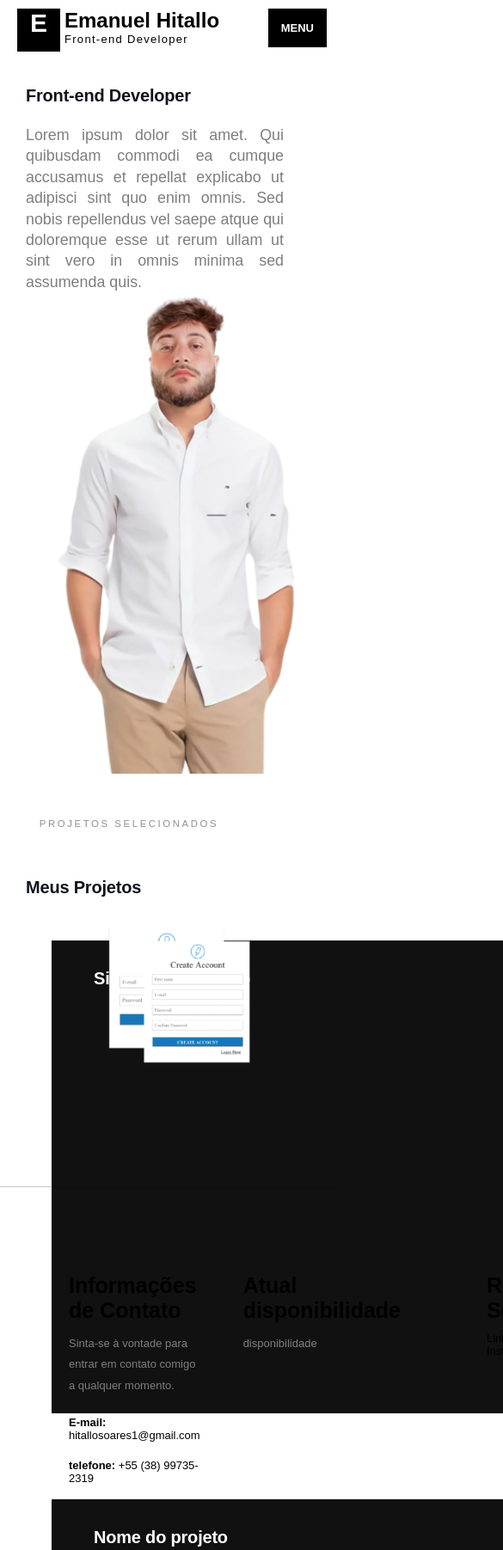
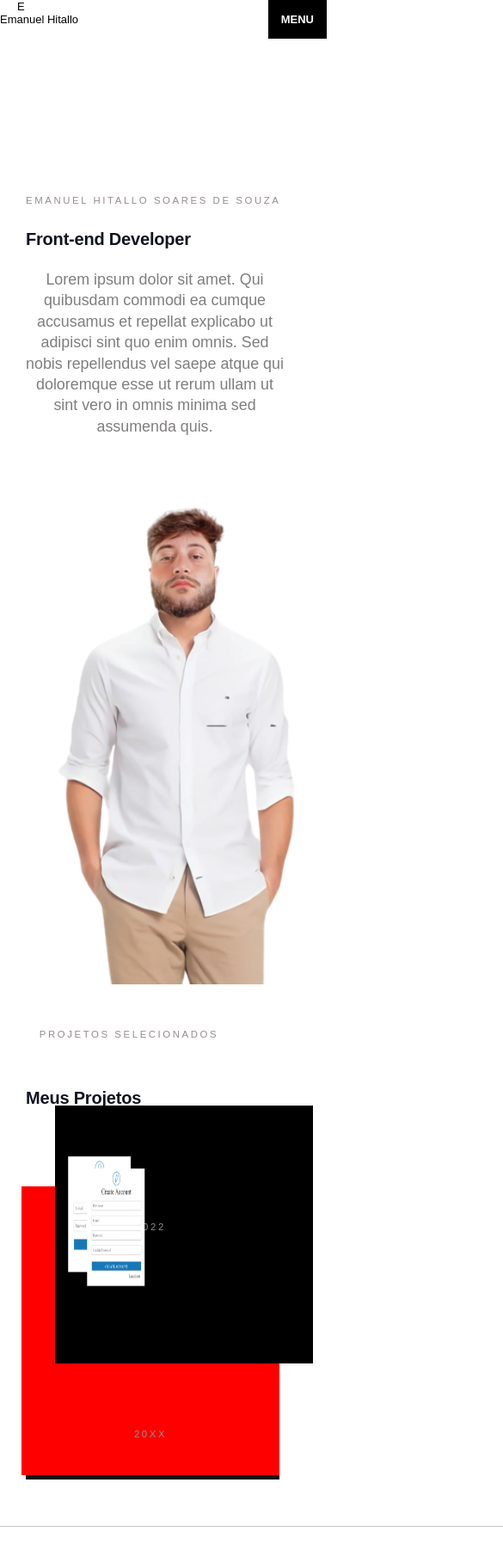
Before and after one commit to Emanuel0001/meu-portifolio, a website: page public/index.html in a window 390 px wide. Shown: the top 1803 px of the page at 86% size, 585 px wide, since content can reach past the window. Drawn offline with Linux system fonts and the light colour scheme.

Commit message:
Update style.css

```diff
--- a/public/css/style.css
+++ b/public/css/style.css
@@ -10,17 +10,27 @@
 
 @media only screen and (max-width: 500px) {
   h1 {
-    margin-top: -70px;
+    margin-top: -300px;
     font-size: 20px;
+  }
+
+  #bloco-de-texto {
+    width: 300px;
+    display: block;
   }
 
   body {
     display: block;
   }
 
-  h5 {
-    color: rgb(151, 140, 140);
-    display: none;
+  p {
+    display: block;
+    width: 300px;
+  }
+
+  .logotipo {
+    font-size: small;
+
   }
 
   #tituloProjetos {
@@ -28,7 +38,7 @@
     display: block;
   }
 
-  #menu {
+  .menu {
     width: 100%;
     position: fixed;
     z-index: 1;
@@ -36,8 +46,8 @@
 
   #minha-imagem {
     height: 200px;
-    margin-top: -250px;
     position: relative;
+    margin-top: -50px;
     margin-bottom: 50px;
     left: 40px;
   }
@@ -47,14 +57,12 @@
   }
 
   #meu-resumo {
-    display: block;
-    width: 300px;
-    margin-right: 30%;
-    text-align: justify;
+    margin-right: 10%;
+    text-align: center;
   }
 
   #bloco-de-texto {
-    margin-top: 0px;
+    margin-top: -100px;
     margin-left: 0;
     text-align: justify;
     margin-top: -600px;
@@ -74,8 +82,10 @@
     margin-left: -20px;
   }
 
-  #name-usuario {
-    font-size: 5px;
+  .name-usuario {
+    font-weight: 100;
+    width: 100px;
+    font-size: 100%;
   }
 
 
@@ -83,7 +93,7 @@
 
   #bloco2 {
     display: block;
-    width:  300px;
+    width: 300px;
   }
 
   #tituloProjetos {
@@ -97,13 +107,17 @@
     margin-bottom: 50px;
   }
 
+  #subtitulo-usuario {
+    display: none;
+  }
+
   #grid {
-    margin-left: 60px;
-    width: 30%;
-    height: 30%;
+    margin-left: 25px;
+    display: block;
+    margin-top: 50px;
+    text-align: start;
     margin-bottom: 100px;
     background-color: rgba(0, 0, 0, 0.932);
-
     transition: 0.3s;
   }
 
@@ -122,8 +136,10 @@
   }
 
   #imagem-card {
-    display: none;
+    height: 300px;
+    width: 300px;
   }
+
 
   #card-img {
     display: block;
@@ -133,7 +149,8 @@
   }
 
   #card-content {
-    padding: 3rem;
+    margin-top: -200px;
+    display: block;
   }
 
   #card-header {
@@ -151,6 +168,14 @@
 
   }
 
+  #card {
+    background-color: red;
+    width: 300px;
+    margin-left: -5px;
+    z-index: 1;
+    color: #ffffff;
+  }
+
   #card-btn {
     display: block;
     width: 100%;
@@ -161,9 +186,13 @@
 
   }
 
-
-
-
+  /*footer */
+  footer {
+    margin-top: 300px;
+    height: 500px;
+    display: block;
+    border-top: solid 1px rgb(199, 199, 199);
+  }
 }
 
 * {
@@ -198,6 +227,7 @@ ul {
 }
 
 #minha-imagem {
+  display: inline;
   height: 600px;
   float: right;
   animation: animacao;
@@ -209,7 +239,7 @@ ul {
 
 }
 
-#menu {
+.menu {
   width: 100%;
   height: 60px;
   float: right;
@@ -264,7 +294,7 @@ nav a {
 
 }
 
-#logotipo {
+.logotipo {
   background-color: #000000;
   color: #ffffff;
   width: 50px;
@@ -288,9 +318,9 @@ nav a {
   margin-left: 20px;
 }
 
-#name-usuario {
+.name-usuario {
   font-weight: 900;
-  font-size: 24px;
+  font-size: 170%;
   margin-left: 55px;
 }
 
@@ -330,6 +360,7 @@ p {
 }
 
 h1 {
+  display: inline;
   font-family: "Helvetica Now Display DW", sans-serif;
   font-weight: 800;
   letter-spacing: -.01em;
@@ -337,6 +368,7 @@ h1 {
 }
 
 h5 {
+  display: inline;
   color: rgb(151, 140, 140);
   font-size: .875rem;
   font-weight: 100;
@@ -357,29 +389,34 @@ h5 {
 }
 
 #bloco2 {
-
   height: 700px;
+  margin-bottom: 100px;
   margin-top: 80px;
 }
 
 #tituloProjetos {
+  display: block;
   text-align: center;
   margin-top: 20px;
   margin-bottom: 20px;
 }
 
 #titulo {
+  display: block;
   margin-left: 30px;
   margin-bottom: 50px;
 }
 
 
 #grid {
-    margin-left: 60px;
   display: inline-block;
-    width: 550px;
+  width: max-content;
+  margin-left: 10%;
   text-align: start;
-    height: 550px;
+  color: #ffffff;
+  font-weight: 900;
+  font-size: 20px;
+  text-align: center;
   margin-bottom: 100px;
   background-color: rgba(0, 0, 0, 0.932);
 
@@ -402,8 +439,8 @@ h5 {
 
 #imagem-card {
   display: block;
-    width: 550px;
   margin-top: -150px;
+  background-color: #000000;
 
 }
 
@@ -420,6 +457,8 @@ h5 {
 }
 
 #card-header {
+  display: none;
+  left: 60px;
   font-size: 20px;
   text-align: left;
   margin-left: 10px;
@@ -450,16 +489,19 @@ h5 {
 
 /* rodapé */
 
+.bloco-footer {
+  display: flex;
+}
+
 footer {
-  margin-top: 50px;
   height: 500px;
-  display: flex;
+  display: inline-flex;
   border-top: solid 1px rgb(199, 199, 199);
 }
 
 #footer-item {
   margin-top: 100px;
-  margin-left: 50px;
+  margin-right: 100px;
   width: max-content;
   display: inline-block;
 }
```
Lines whose indentation alone changed are shown as unchanged.
